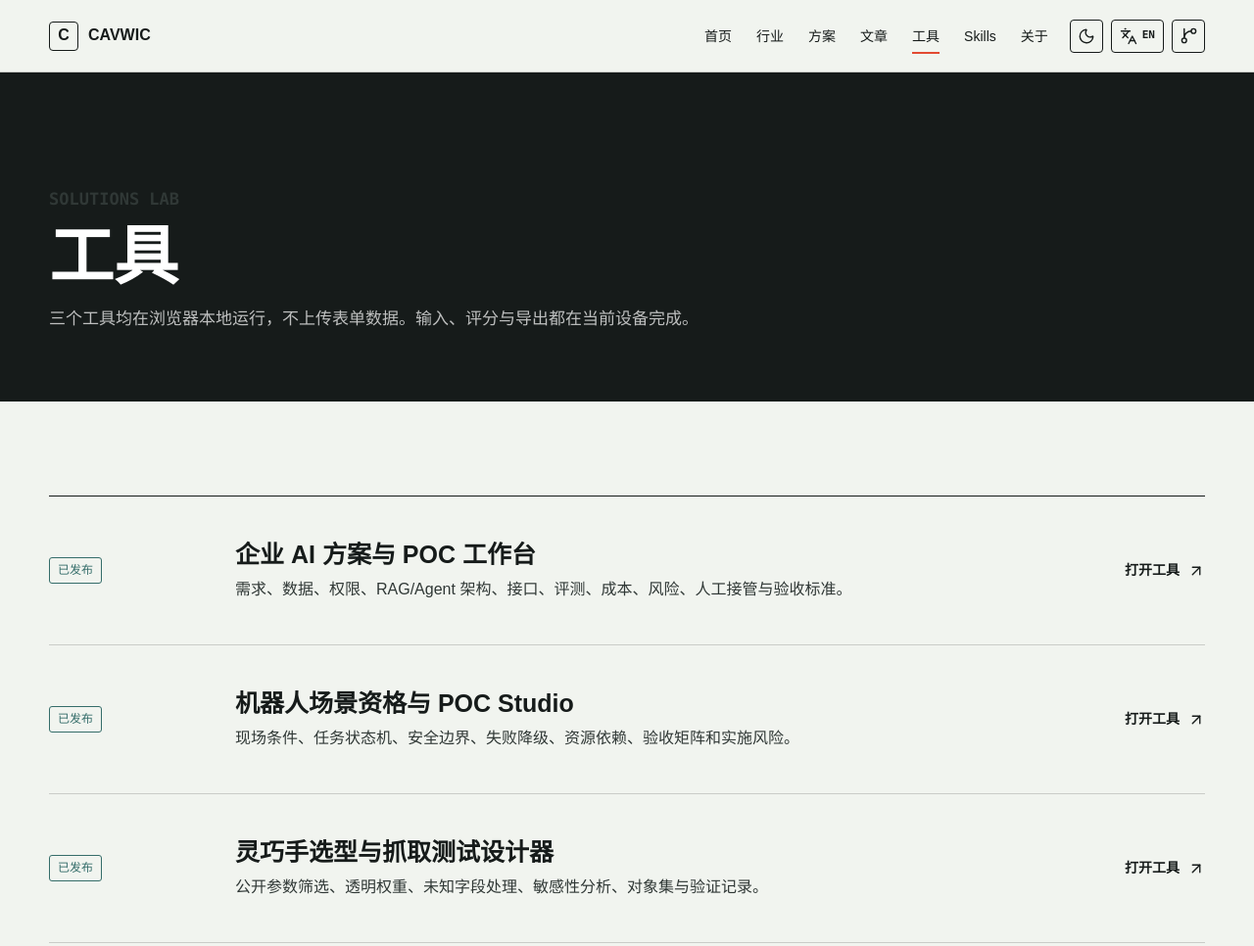
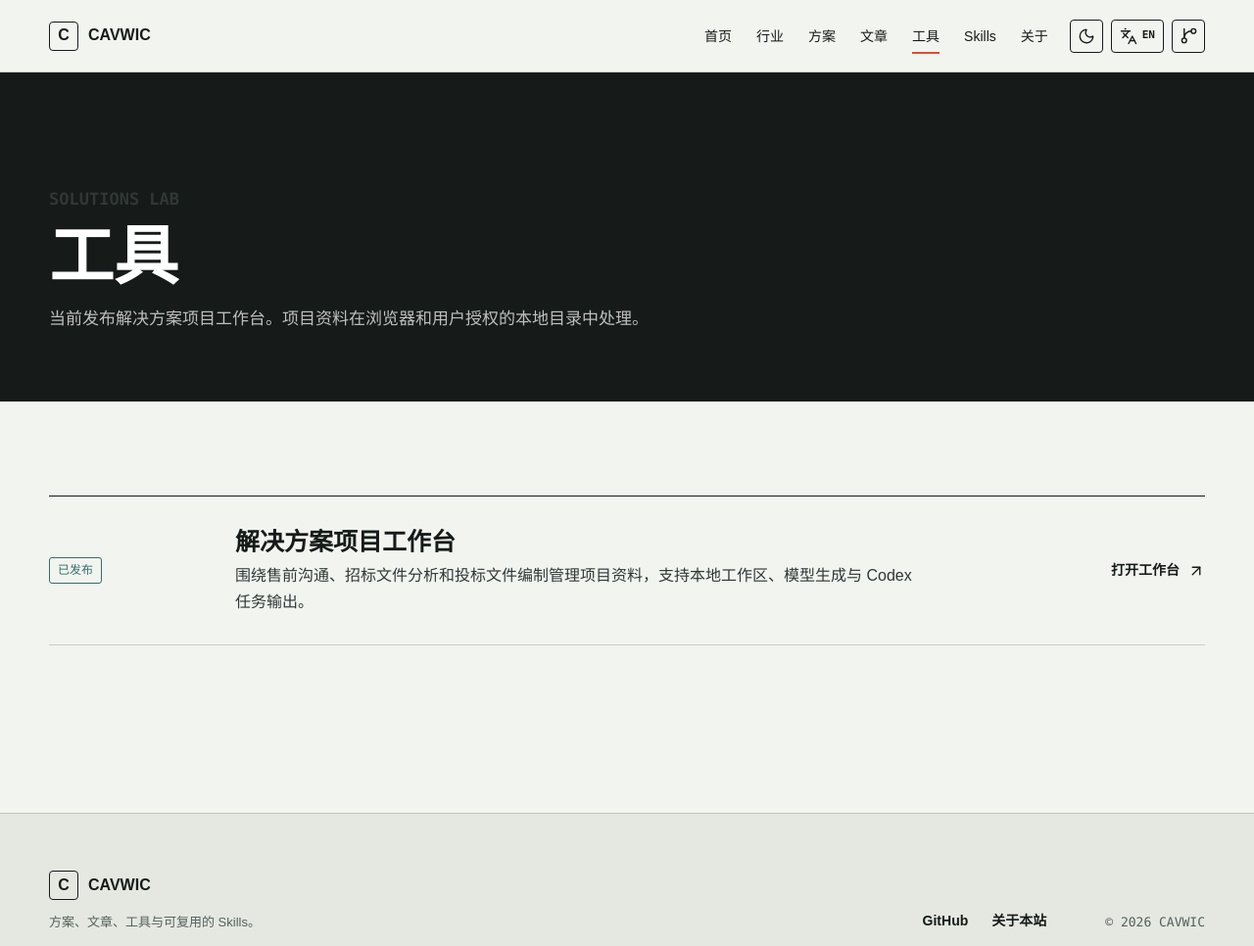
Before and after one commit to cavwic/cavwic.github.io, an Astro site: page /tools in a window 1280 px wide. Shown: the top 966 px of the page at 98% size. Built offline with nearby package versions, Linux system fonts and the light colour scheme; Astro itself is replaced by a stand-in of ours.

Commit message:
publish solution project workbench

```diff
--- a/src/data/site.ts
+++ b/src/data/site.ts
@@ -180,12 +180,12 @@ export const collections: Record<Locale, Record<string, Entry[]>> = {
     ],
     tools: [
       {
-        title: "解决方案工具实验室",
-        description: "三个浏览器本地工作台覆盖企业 AI POC、机器人场景资格和灵巧手选型验证。",
+        title: "解决方案项目工作台",
+        description: "覆盖售前沟通、招标文件分析和投标文件编制，支持本地工作区、模型生成与 Codex 任务输出。",
         status: "published",
         href: solutionsLabUrl,
         external: true,
-        action: "打开工具",
+        action: "打开工作台",
       },
     ],
     skills: [
@@ -222,12 +222,12 @@ export const collections: Record<Locale, Record<string, Entry[]>> = {
     ],
     tools: [
       {
-        title: "Solutions Lab",
-        description: "Three browser-local workbenches for enterprise AI POCs, robot scenario qualification, and dexterous-hand validation.",
+        title: "Solution Project Workbench",
+        description: "Presales communication, tender analysis, and bid document preparation with local project storage and model-assisted generation.",
         status: "published",
         href: solutionsLabUrl,
         external: true,
-        action: "Open tools",
+        action: "Open workbench",
       },
     ],
     skills: [
--- a/src/pages/en/tools/index.astro
+++ b/src/pages/en/tools/index.astro
@@ -2,16 +2,14 @@
 import CollectionPage from "../../../components/CollectionPage.astro";
 const labUrl = import.meta.env.DEV ? "http://127.0.0.1:4322/cavwic-solutions-lab" : "https://cavwic.github.io/cavwic-solutions-lab";
 const entries = [
-  { title: "Enterprise AI Solution & POC Workbench", description: "Requirements, data, permissions, RAG/Agent architecture, integrations, evaluation, cost, risk, human takeover, and acceptance.", status: "published" as const, href: `${labUrl}/ai-poc`, external: !import.meta.env.DEV, action: "Open tool" },
-  { title: "Robot Scenario Qualification & POC Studio", description: "Site conditions, task state machine, safety boundaries, fallback, dependencies, acceptance matrix, and implementation risk.", status: "published" as const, href: `${labUrl}/robot-poc`, external: !import.meta.env.DEV, action: "Open tool" },
-  { title: "Dexterous Hand Selection & Grasp Test Designer", description: "Public-spec screening, transparent weights, unknown-field handling, sensitivity analysis, object sets, and validation records.", status: "published" as const, href: `${labUrl}/dexterous-hand`, external: !import.meta.env.DEV, action: "Open tool" },
+  { title: "Solution Project Workbench", description: "Manage presales communication, tender analysis, and bid document preparation with a local workspace, model generation, and Codex task output.", status: "published" as const, href: labUrl, external: !import.meta.env.DEV, action: "Open workbench" },
 ];
 ---
 
 <CollectionPage
   eyebrow="TOOLS"
   title="Tools"
-  intro="All three tools run locally in the browser. Inputs, scoring, and exports stay on the current device."
+  intro="The Solution Project Workbench is the only tool currently published. Project materials are processed in the browser and user-authorized local folders."
   entries={entries}
   locale="en"
 />
--- a/src/pages/tools/index.astro
+++ b/src/pages/tools/index.astro
@@ -2,9 +2,7 @@
 import CollectionPage from "../../components/CollectionPage.astro";
 const labUrl = import.meta.env.DEV ? "http://127.0.0.1:4322/cavwic-solutions-lab" : "https://cavwic.github.io/cavwic-solutions-lab";
 const entries = [
-  { title: "企业 AI 方案与 POC 工作台", description: "需求、数据、权限、RAG/Agent 架构、接口、评测、成本、风险、人工接管与验收标准。", status: "published" as const, href: `${labUrl}/ai-poc`, external: !import.meta.env.DEV, action: "打开工具" },
-  { title: "机器人场景资格与 POC Studio", description: "现场条件、任务状态机、安全边界、失败降级、资源依赖、验收矩阵和实施风险。", status: "published" as const, href: `${labUrl}/robot-poc`, external: !import.meta.env.DEV, action: "打开工具" },
-  { title: "灵巧手选型与抓取测试设计器", description: "公开参数筛选、透明权重、未知字段处理、敏感性分析、对象集与验证记录。", status: "published" as const, href: `${labUrl}/dexterous-hand`, external: !import.meta.env.DEV, action: "打开工具" },
+  { title: "解决方案项目工作台", description: "围绕售前沟通、招标文件分析和投标文件编制管理项目资料，支持本地工作区、模型生成与 Codex 任务输出。", status: "published" as const, href: labUrl, external: !import.meta.env.DEV, action: "打开工作台" },
 ];
 ---
-<CollectionPage eyebrow="SOLUTIONS LAB" title="工具" intro="三个工具均在浏览器本地运行，不上传表单数据。输入、评分与导出都在当前设备完成。" entries={entries} locale="zh" />
+<CollectionPage eyebrow="SOLUTIONS LAB" title="工具" intro="当前发布解决方案项目工作台。项目资料在浏览器和用户授权的本地目录中处理。" entries={entries} locale="zh" />
```
